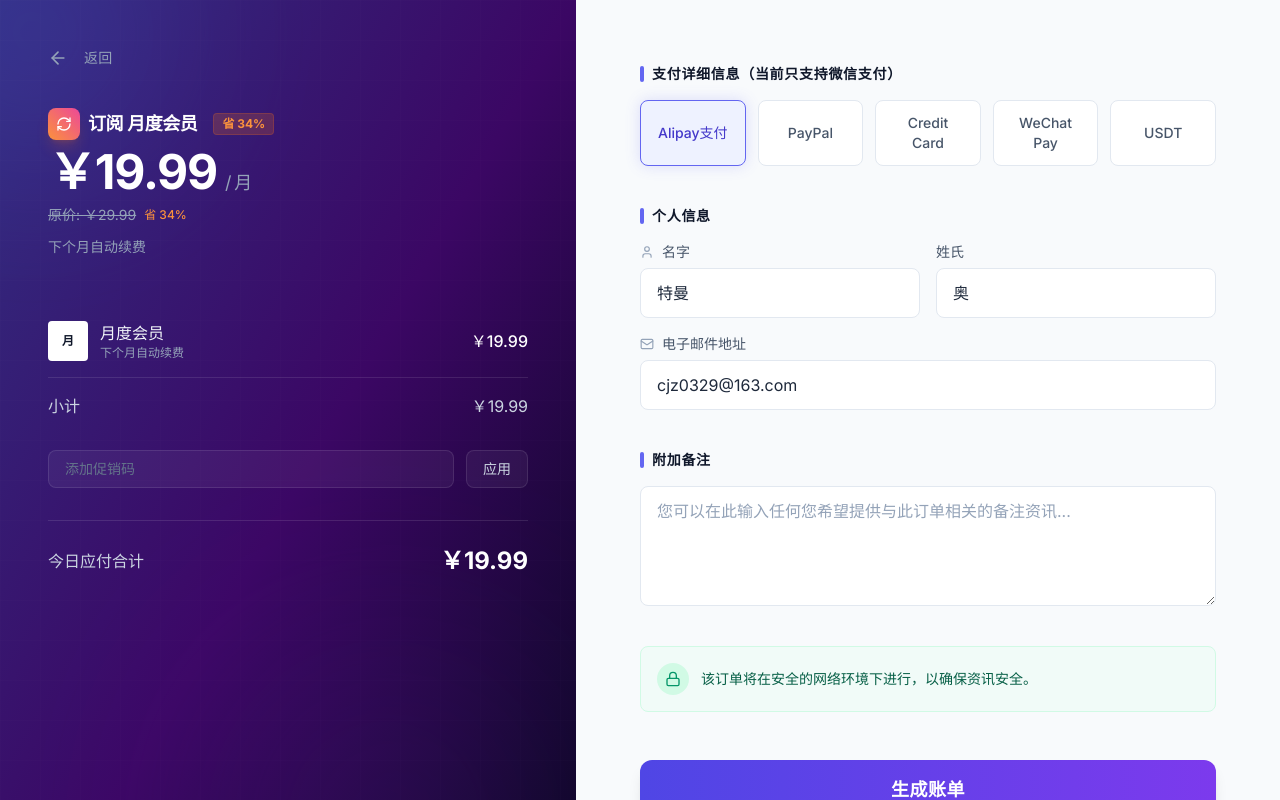
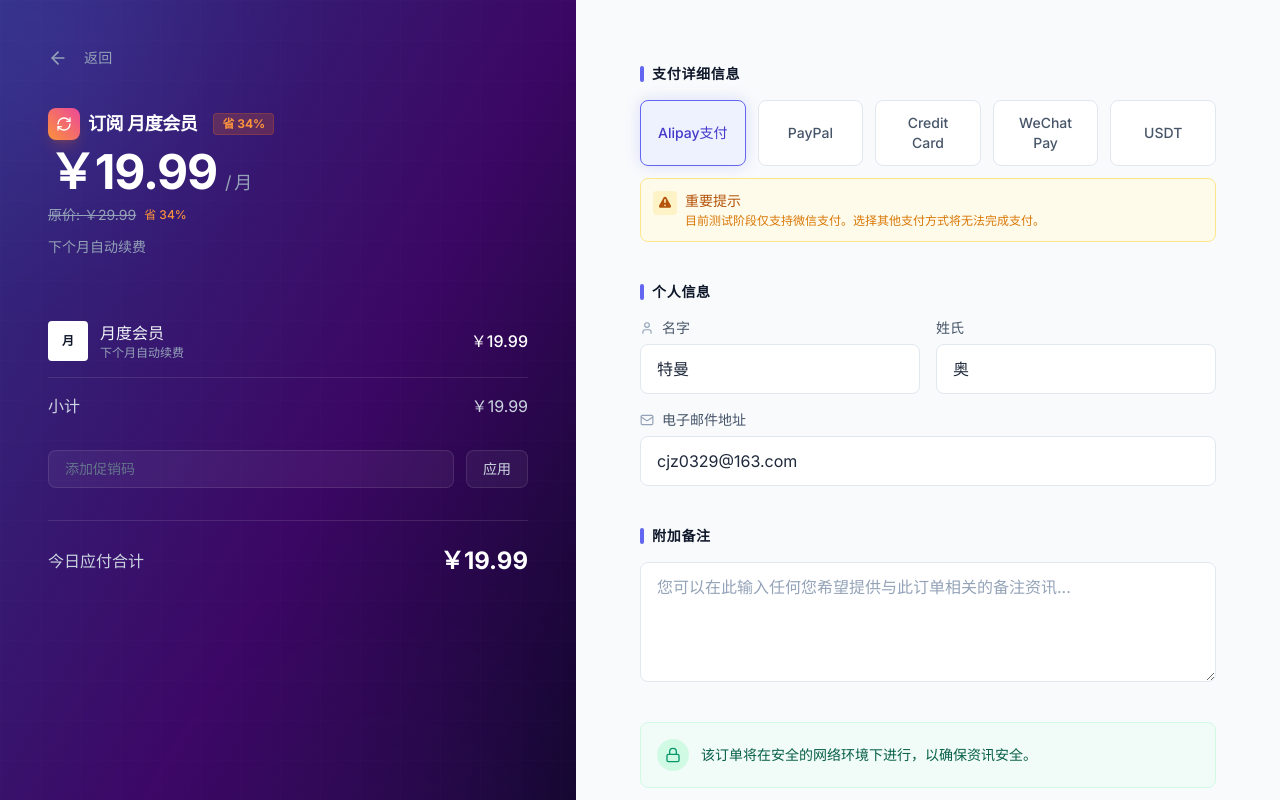
Before and after one commit to loblok-r/upc-frontend, a React (Vite) app: page /pay-info in a window 1280 px wide. Shown: the top 800 px of the page. Built offline with nearby package versions, Linux system fonts and the light colour scheme.

Commit message:
限制支付方式
限制支付方式

```diff
--- a/src/components/InvoiceView.tsx
+++ b/src/components/InvoiceView.tsx
@@ -342,7 +342,7 @@ export const InvoiceView: React.FC<InvoiceViewProps> = ({ formData, orderDetails
                 </div>
               </div>
               <div>
-                <h3 className="text-sm font-semibold text-slate-500 uppercase tracking-wider mb-4">买受人</h3>
+                <h3 className="text-sm font-semibold text-slate-500 uppercase tracking-wider mb-4">付款人</h3>
                 <div className="space-y-1 text-slate-200">
                   <p className="font-bold text-lg text-white">{formData.lastName} {formData.firstName}</p>
                   <p>{formData.email}</p>
--- a/src/pages/PayInfoPage.tsx
+++ b/src/pages/PayInfoPage.tsx
@@ -55,6 +55,13 @@ const PayInfoPage: React.FC = () => {
   };
 
   const handleSubmit = async () => {
+
+    // 校验支付方式 - 只允许微信支付
+    if (formData.paymentMethod !== 'wechat') {
+      alert('目前只支持微信支付，请选择微信支付方式');
+      return;
+    }
+
     setIsLoading(true);
     try {
       // 调用AI生成账单摘要
@@ -216,12 +223,29 @@ const PayInfoPage: React.FC = () => {
           <section>
             <h2 className="text-sm font-semibold text-slate-900 uppercase tracking-wider mb-4 flex items-center gap-2">
               <span className="w-1 h-4 bg-indigo-500 rounded-full"></span>
-              支付详细信息（当前只支持微信支付）
+              支付详细信息
             </h2>
             <PaymentSelector
               selected={formData.paymentMethod}
               onSelect={handlePaymentSelect}
             />
+
+            {/* 添加支付方式提示 */}
+            <div className="mt-3 p-3 bg-amber-50 border border-amber-200 rounded-lg">
+              <div className="flex items-start gap-2 text-amber-700 text-sm">
+                <div className="bg-amber-100 p-1 rounded">
+                  <svg className="w-4 h-4" fill="currentColor" viewBox="0 0 20 20">
+                    <path fillRule="evenodd" d="M8.257 3.099c.765-1.36 2.722-1.36 3.486 0l5.58 9.92c.75 1.334-.213 2.98-1.742 2.98H4.42c-1.53 0-2.493-1.646-1.743-2.98l5.58-9.92zM11 13a1 1 0 11-2 0 1 1 0 012 0zm-1-8a1 1 0 00-1 1v3a1 1 0 002 0V6a1 1 0 00-1-1z" clipRule="evenodd" />
+                  </svg>
+                </div>
+                <div>
+                  <p className="font-medium">重要提示</p>
+                  <p className="text-amber-600 text-xs mt-0.5">
+                    目前测试阶段仅支持微信支付。选择其他支付方式将无法完成支付。
+                  </p>
+                </div>
+              </div>
+            </div>
           </section>
 
           {/* Section: Personal Info */}
```
